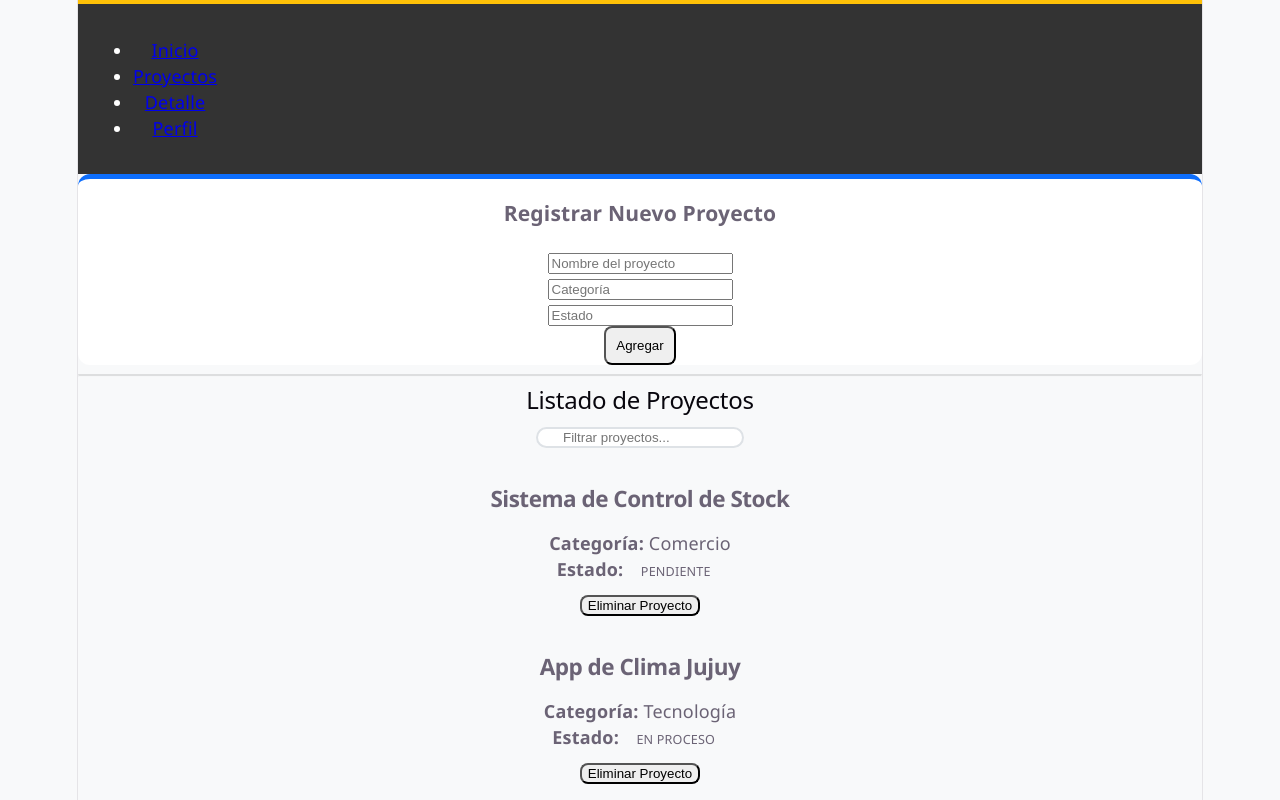
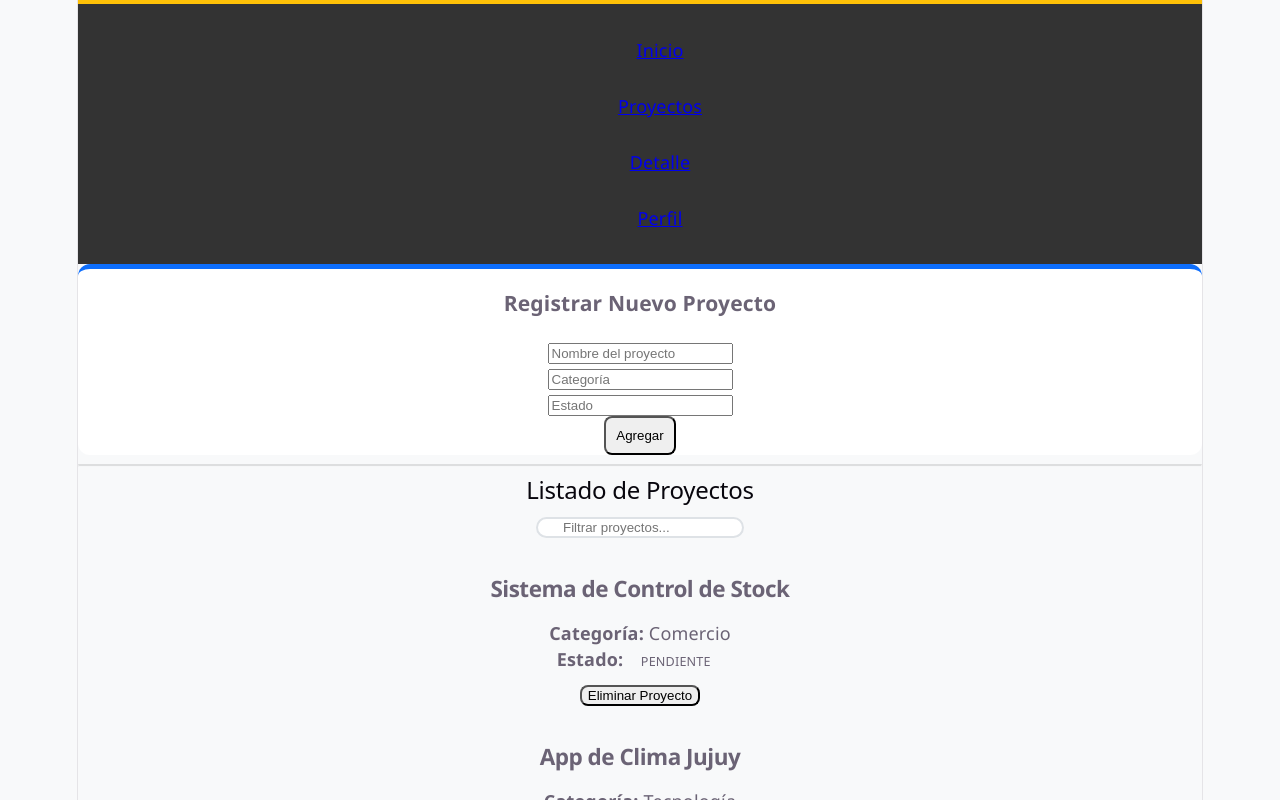
Before and after one commit to MartinAmante/pv_tp3_Grupo9, a React (Vite) app: page / in a window 1280 px wide. Shown: the top 800 px of the page. Built offline with nearby package versions, Linux system fonts and the light colour scheme.

Commit message:
actualzacion de branch

```diff
--- a/src/assets/css/nav.css
+++ b/src/assets/css/nav.css
@@ -1,12 +1,14 @@
 
 .navbar {
   background-color: #333;
-  padding: 15px;
   display: flex;
-  gap: 20px;
+  justify-content: space-around;
+  margin: auto;
 }
 
 .navbar li {
   color: white;
-  text-decoration: none;
+  list-style-type:none;
+  padding: 15px 15px;
+
 }
```
